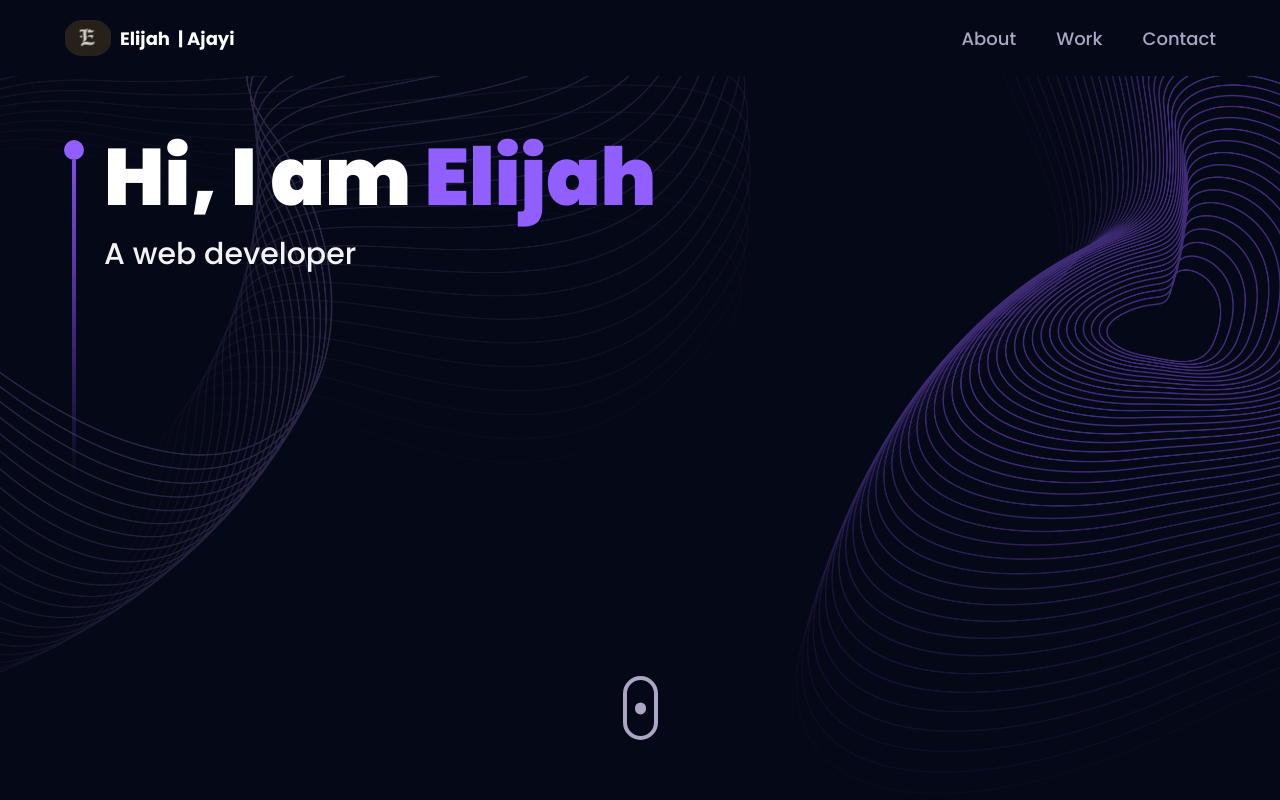
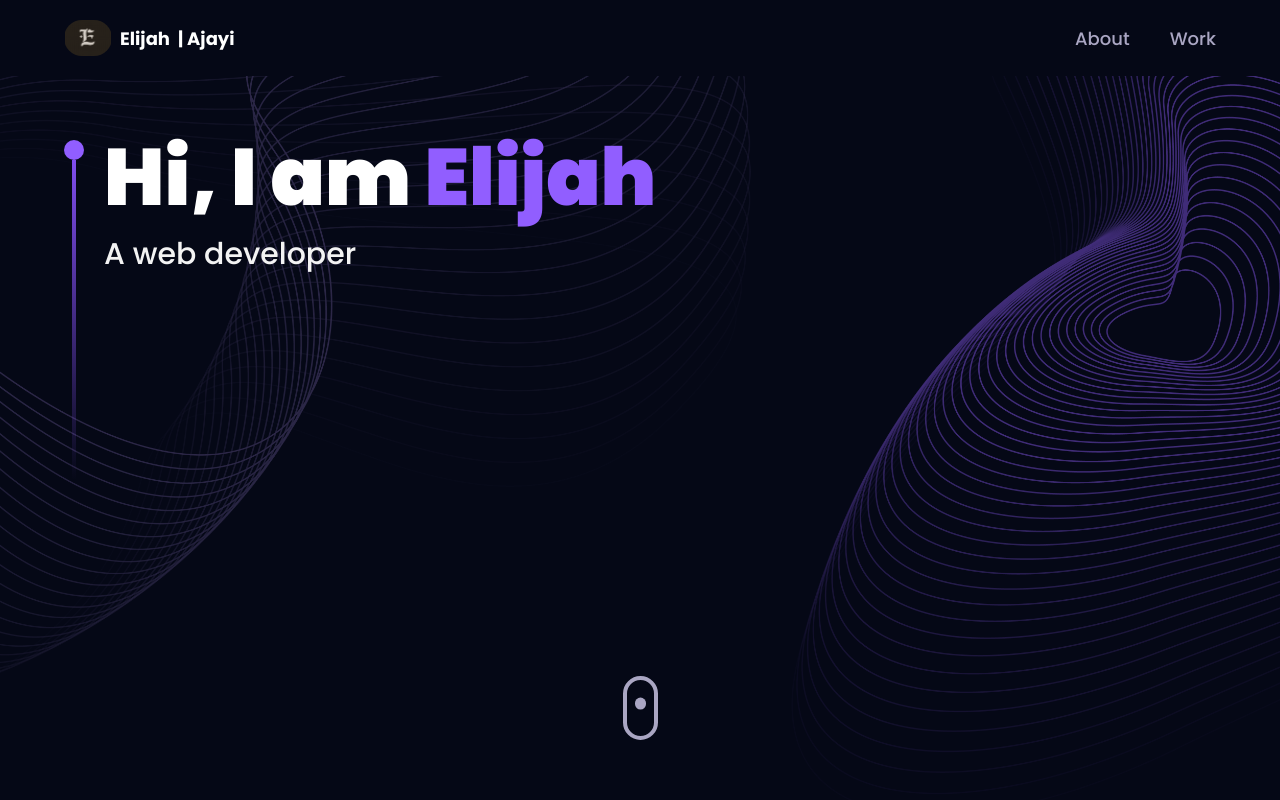
Before and after one commit to Amotekun/Elijah-Ajayi, a React (Vite) app: page / in a window 1280 px wide. Shown: the top 800 px of the page. Built offline with nearby package versions, Linux system fonts and the light colour scheme.

Commit message:
first commit

```diff
--- a/src/App.jsx
+++ b/src/App.jsx
@@ -16,7 +16,7 @@ const App = () => {
         <Feedbacks />
 
         <div className="relative z-0">
-          <Contact />
+          {/* <Contact /> */}
           <StarsCanvas />
         </div>
       </div>
--- a/src/components/Works.jsx
+++ b/src/components/Works.jsx
@@ -60,4 +60,4 @@ const Works = () => {
   )
 }
 
-export default SectionWrapper(Works, "")
+export default SectionWrapper(Works, "work")
--- a/src/constants/index.js
+++ b/src/constants/index.js
@@ -9,10 +9,10 @@ import { mobile, backend, creator, web, javascript, typescript, html, css, react
       id: "work",
       title: "Work",
     },
-    {
-      id: "contact",
-      title: "Contact",
-    },
+    // {
+    //   id: "contact",
+    //   title: "Contact",
+    // },
   ];
 
 /*   const services = [
```
